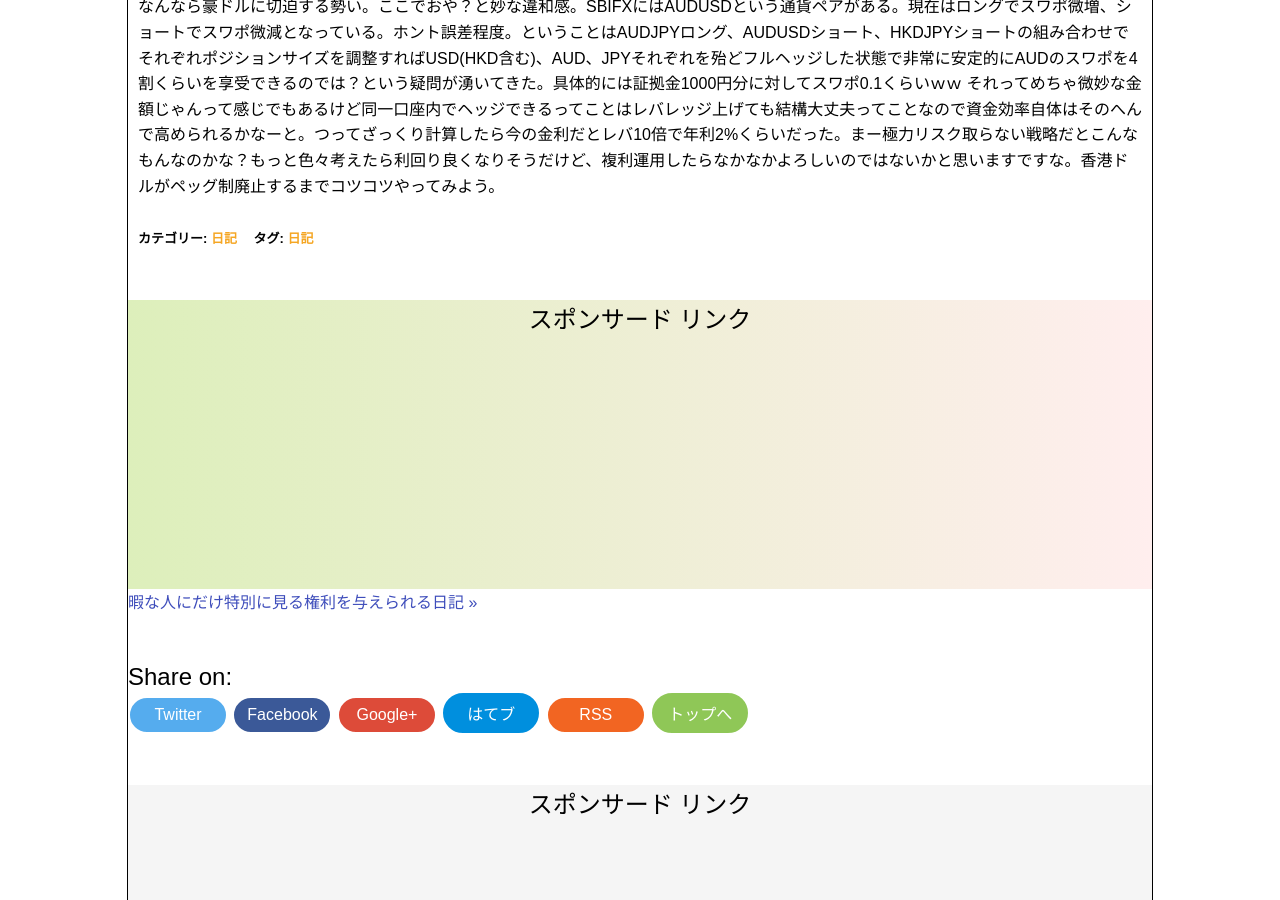
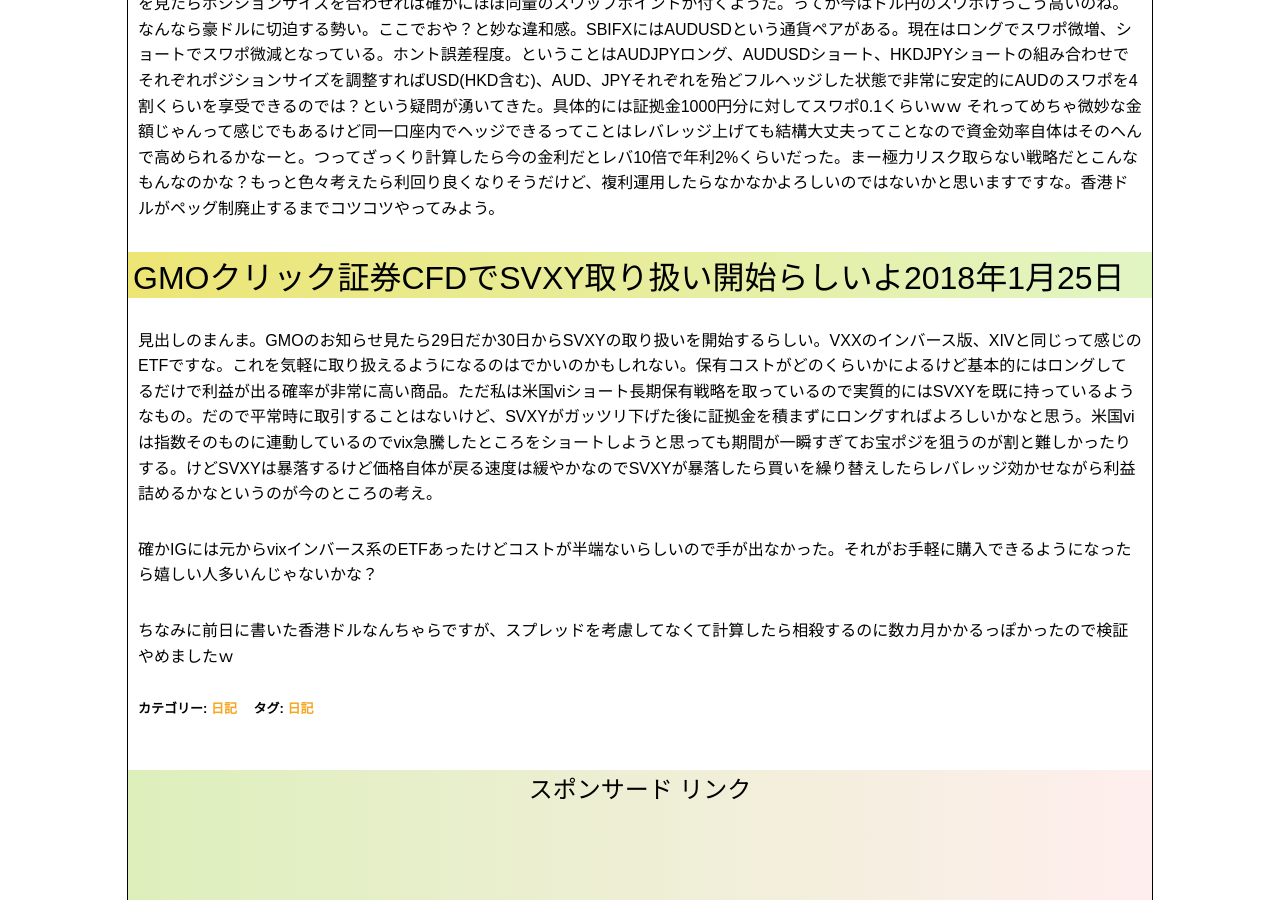
Before and after one commit to photoantenna/photoantenna.github.io, a Jekyll site: the page built from _posts/2017-12-27-diary.md, in a window 1280 px wide and 900 px high, scrolled down 6538 px. Built offline with Jekyll 4.4.1, drawn with Linux system fonts in a browser that asks for light colours; some of the changed text lies outside the part shown.

Commit message:
日記更新

```diff
--- a/_posts/2017-12-27-diary.md
+++ b/_posts/2017-12-27-diary.md
@@ -5,9 +5,9 @@
 excerpt: "日常のことや出来事に対する自分の反応を文章化していこうのコーナーです。特にテーマも設けずにつらつらと書いていくとっても楽しいコーナーです。とっても楽しいんですけどまず有益な情報は得られないと思われるので日記が当サイトのメインコンテンツにならないよう注意する必要があったりしますですよ。"
 categories: "日記"
 tags: "日記"
-keywords: "日記, 哲学, こんにゃく, VIX, ゲーム, 失敗, facerig, コストコ, FX, 料理, ドルペッグ"
+keywords: "日記, 哲学, こんにゃく, VIX, ゲーム, 失敗, facerig, コストコ, FX, 料理, ドルペッグ, SVXY"
 mokuji: true
-update: 2018-1-24
+update: 2018-1-25
 image:
   feature: diary.jpg
 ---
@@ -102,3 +102,11 @@
 
 ドルペッグと言えば香港ドル。HKDですな。こやつ金利も米ドルと連動してるらしいということを最近知りました。SBIFXのスワップ履歴を見たらポジションサイズを合わせれば確かにほぼ同量のスワップポイントが付くようだ。ってか今はドル円のスワポけっこう高いのね。なんなら豪ドルに切迫する勢い。ここでおや？と妙な違和感。SBIFXにはAUDUSDという通貨ペアがある。現在はロングでスワポ微増、ショートでスワポ微減となっている。ホント誤差程度。ということはAUDJPYロング、AUDUSDショート、HKDJPYショートの組み合わせでそれぞれポジションサイズを調整すればUSD(HKD含む)、AUD、JPYそれぞれを殆どフルヘッジした状態で非常に安定的にAUDのスワポを4割くらいを享受できるのでは？という疑問が湧いてきた。具体的には証拠金1000円分に対してスワポ0.1くらいｗｗ
 それってめちゃ微妙な金額じゃんって感じでもあるけど同一口座内でヘッジできるってことはレバレッジ上げても結構大丈夫ってことなので資金効率自体はそのへんで高められるかなーと。つってざっくり計算したら今の金利だとレバ10倍で年利2%くらいだった。まー極力リスク取らない戦略だとこんなもんなのかな？もっと色々考えたら利回り良くなりそうだけど、複利運用したらなかなかよろしいのではないかと思いますですな。香港ドルがペッグ制廃止するまでコツコツやってみよう。
+
+### GMOクリック証券CFDでSVXY取り扱い開始らしいよ2018年1月25日
+
+見出しのまんま。GMOのお知らせ見たら29日だか30日からSVXYの取り扱いを開始するらしい。VXXのインバース版、XIVと同じって感じのETFですな。これを気軽に取り扱えるようになるのはでかいのかもしれない。保有コストがどのくらいかによるけど基本的にはロングしてるだけで利益が出る確率が非常に高い商品。ただ私は米国viショート長期保有戦略を取っているので実質的にはSVXYを既に持っているようなもの。だので平常時に取引することはないけど、SVXYがガッツリ下げた後に証拠金を積まずにロングすればよろしいかなと思う。米国viは指数そのものに連動しているのでvix急騰したところをショートしようと思っても期間が一瞬すぎてお宝ポジを狙うのが割と難しかったりする。けどSVXYは暴落するけど価格自体が戻る速度は緩やかなのでSVXYが暴落したら買いを繰り替えしたらレバレッジ効かせながら利益詰めるかなというのが今のところの考え。
+
+確かIGには元からvixインバース系のETFあったけどコストが半端ないらしいので手が出なかった。それがお手軽に購入できるようになったら嬉しい人多いんじゃないかな？
+
+ちなみに前日に書いた香港ドルなんちゃらですが、スプレッドを考慮してなくて計算したら相殺するのに数カ月かかるっぽかったので検証やめましたｗ
```
